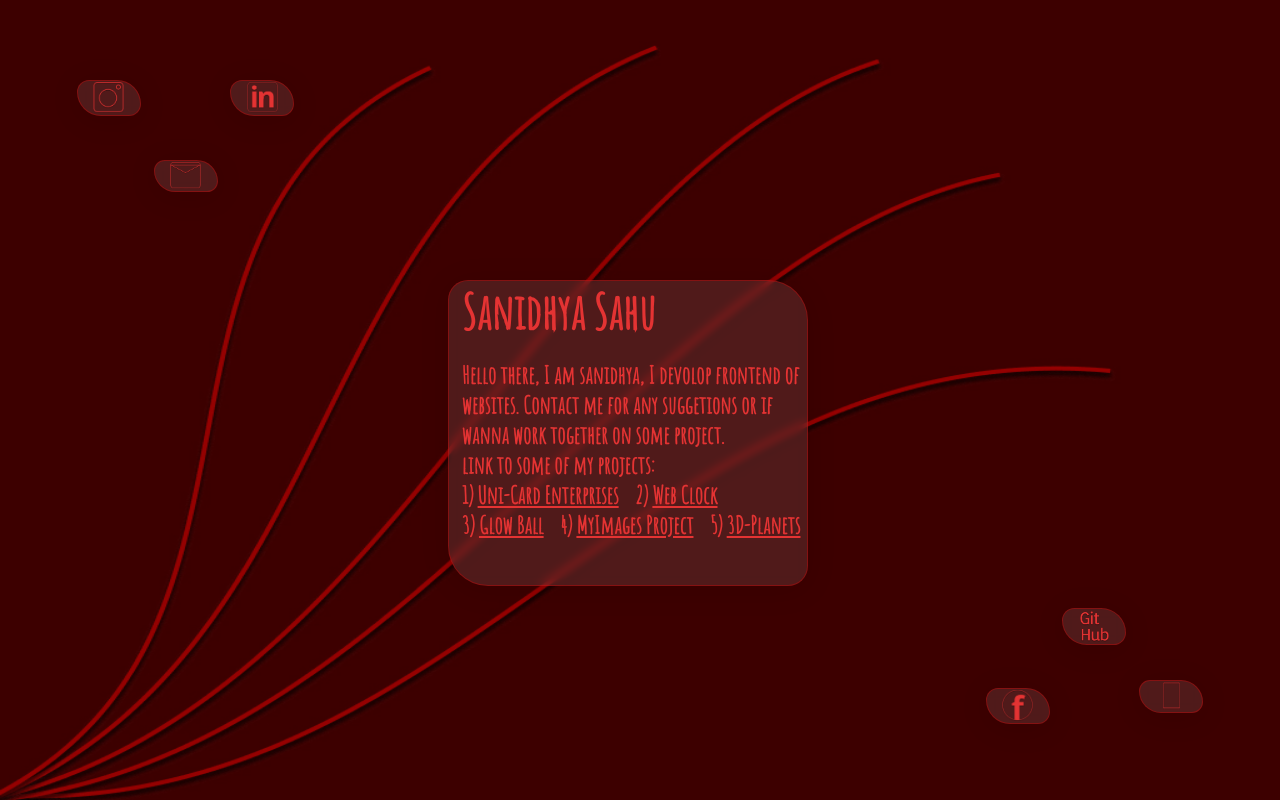
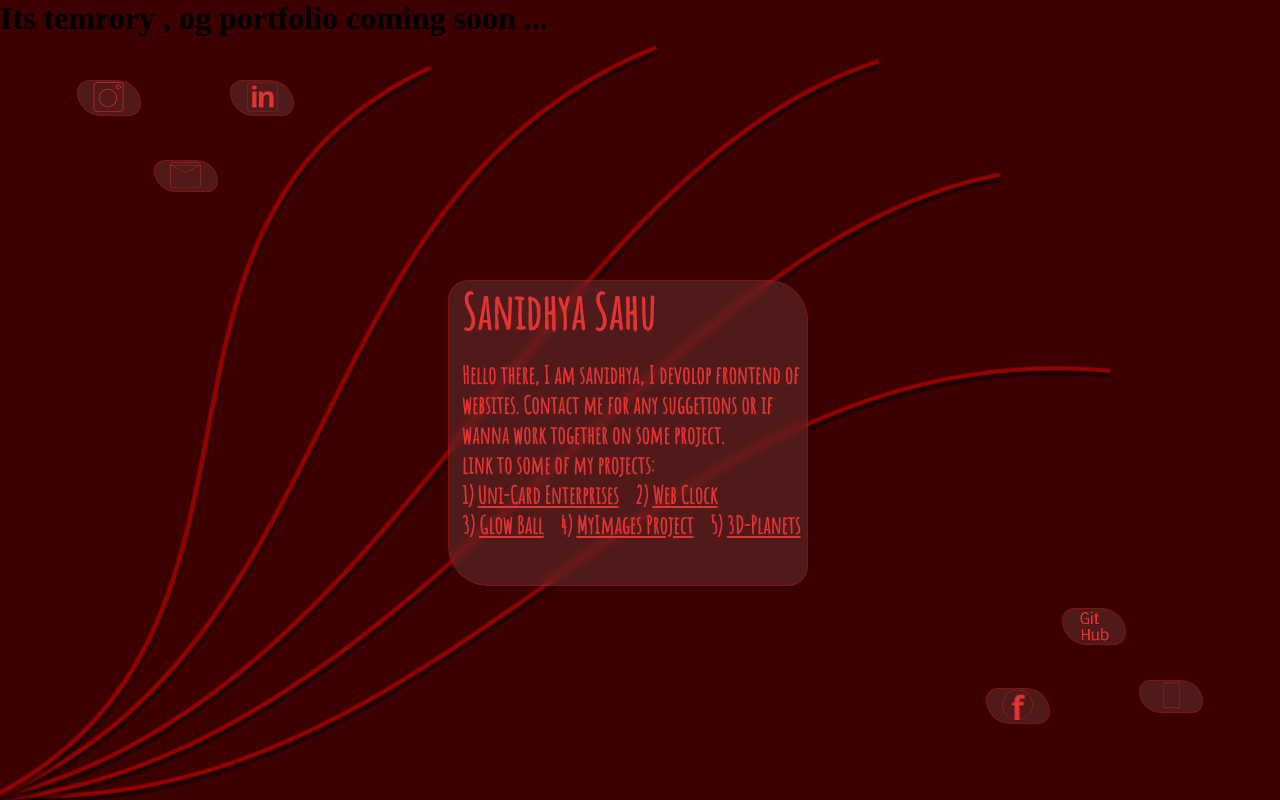
Before and after one commit to sanidhya-sahu/old-Portfolio, a plain HTML site: page index.html in a window 1280 px wide. Drawn offline with Linux system fonts and the light colour scheme; a web font is replaced by a local one.

Commit message:
Update index.html

```diff
--- a/index.html
+++ b/index.html
@@ -10,6 +10,7 @@
 </head>
 
 <body>
+    <h1><b>Its temrory , og portfolio coming soon ... </b></h1>
     <div class="box1">
         <h2>Sanidhya Sahu</h2>
         <br>
```
